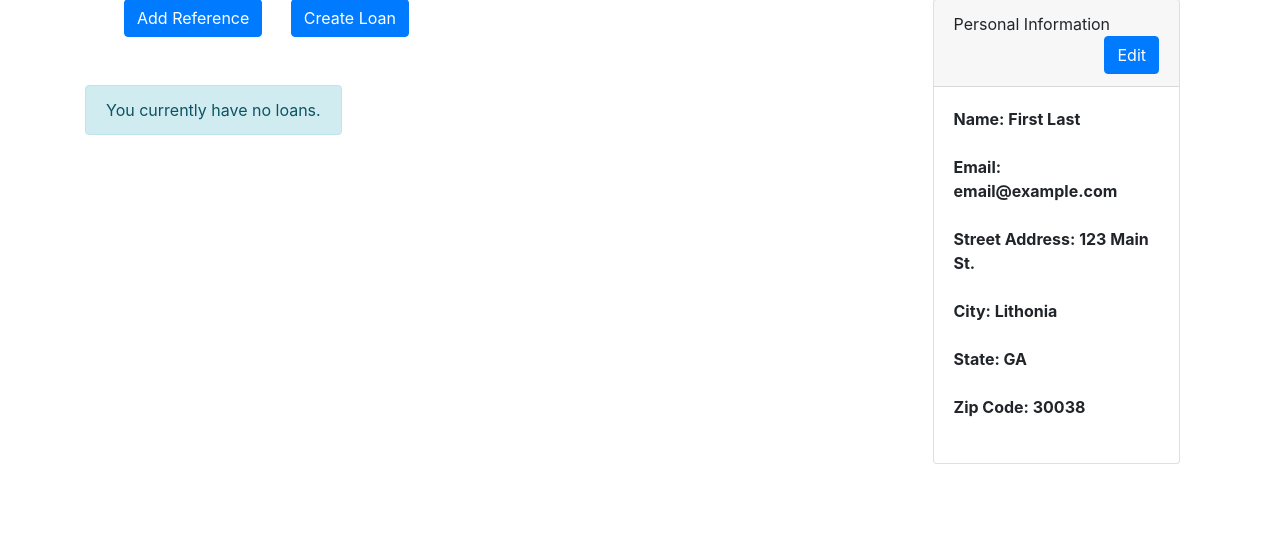
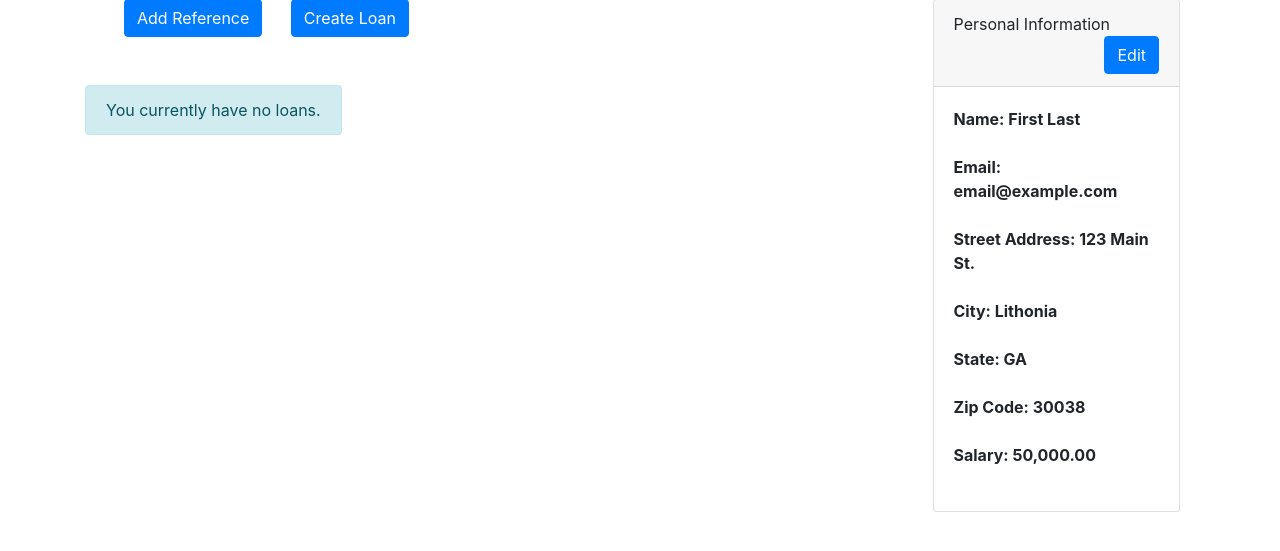
Before and after one commit to BDPA-HSCC-ATL-2018/bdpa-loans, a PHP site: page /dashboard.php in a window 1280 px wide. Shown: the part 81-632 px from the top of the page. Run offline with PHP 8.4, Linux system fonts and the light colour scheme; a user stored in the database is signed in; data comes from the database, SQL or seed files in the repository.

Commit message:
Rounds the salary in the information card.

```diff
--- a/dashboard.php
+++ b/dashboard.php
@@ -120,9 +120,9 @@ SQL;
 SQL;
         $personal_result = $dbh->query($personal_sql);
 
-        $new_row = 0;
         if ($personal_result) {
           while ($row = $personal_result->fetch_assoc()) {
+
             $personal_echo = "
             Name: " . $row['first_name'] . " " . $row['last_name'] . "<br><br>
             Email: " . $row['email_id'] . "<br><br>
@@ -130,6 +130,7 @@ SQL;
             City: " . $row['city_name'] . "<br><br>
             State: " . $row['state_cd'] . "<br><br>
             Zip Code: " . $row['postal_cd'] . "<br><br>
+            Salary: " . number_format($row['annual_income'], 2) . "<br><br>
             ";
           }
           echo $personal_echo;
```
